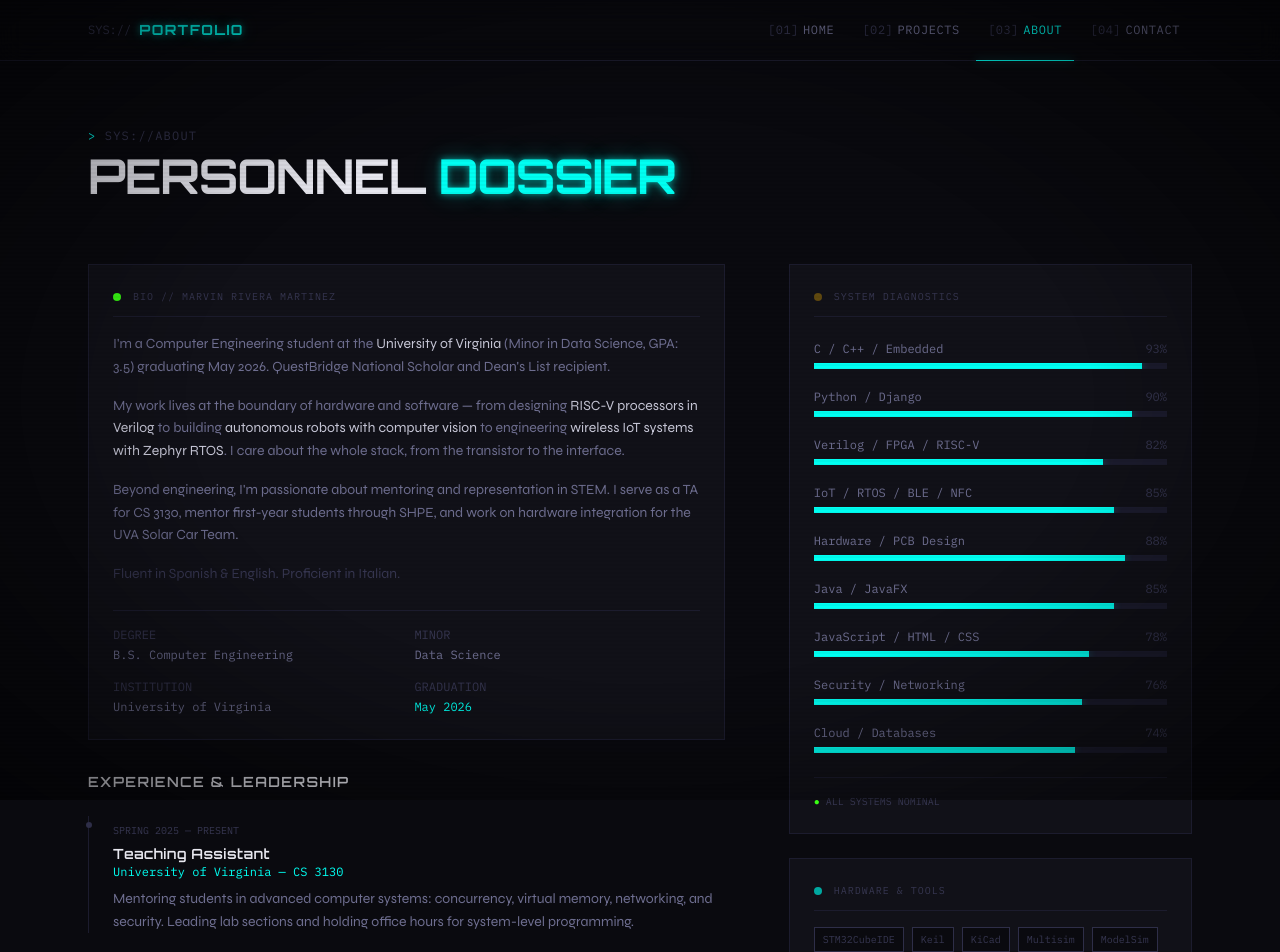
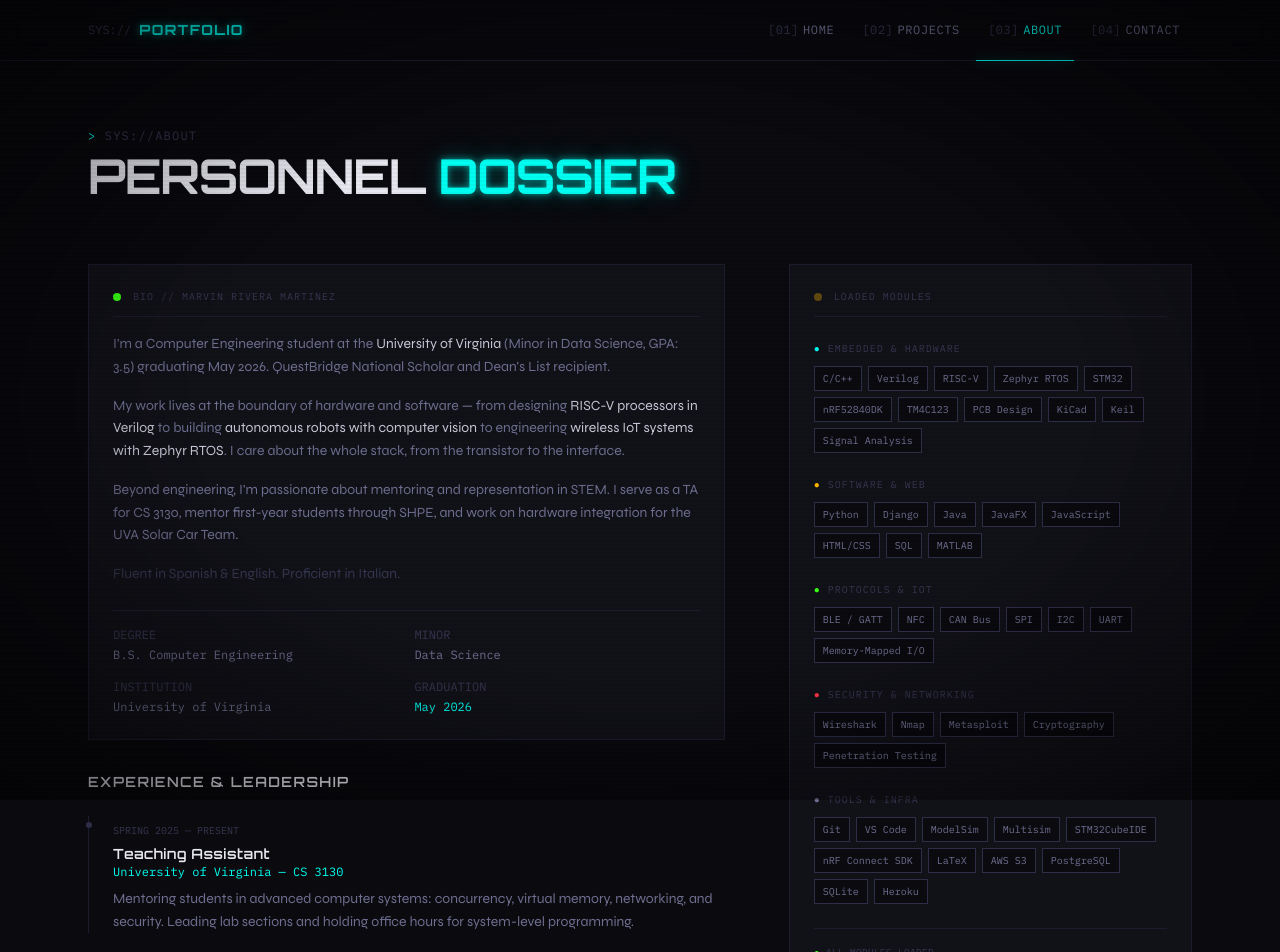
Before and after one commit to ariveram128/ariveram128.dev, a Next.js app: page /about in a window 1280 px wide. Shown: the top 952 px of the page. Built offline with nearby package versions, Linux system fonts and the light colour scheme.

Commit message:
redesign skills section

```diff
--- a/src/components/AboutContent.tsx
+++ b/src/components/AboutContent.tsx
@@ -2,16 +2,79 @@
 
 import { motion } from "framer-motion";
 
-const skills = [
-  { name: "C / C++ / Embedded", level: 93 },
-  { name: "Python / Django", level: 90 },
-  { name: "Verilog / FPGA / RISC-V", level: 82 },
-  { name: "IoT / RTOS / BLE / NFC", level: 85 },
-  { name: "Hardware / PCB Design", level: 88 },
-  { name: "Java / JavaFX", level: 85 },
-  { name: "JavaScript / HTML / CSS", level: 78 },
-  { name: "Security / Networking", level: 76 },
-  { name: "Cloud / Databases", level: 74 },
+const skillModules = [
+  {
+    category: "EMBEDDED & HARDWARE",
+    accent: "text-cyan",
+    items: [
+      "C/C++",
+      "Verilog",
+      "RISC-V",
+      "Zephyr RTOS",
+      "STM32",
+      "nRF52840DK",
+      "TM4C123",
+      "PCB Design",
+      "KiCad",
+      "Keil",
+      "Signal Analysis",
+    ],
+  },
+  {
+    category: "SOFTWARE & WEB",
+    accent: "text-amber",
+    items: [
+      "Python",
+      "Django",
+      "Java",
+      "JavaFX",
+      "JavaScript",
+      "HTML/CSS",
+      "SQL",
+      "MATLAB",
+    ],
+  },
+  {
+    category: "PROTOCOLS & IOT",
+    accent: "text-neon",
+    items: [
+      "BLE / GATT",
+      "NFC",
+      "CAN Bus",
+      "SPI",
+      "I2C",
+      "UART",
+      "Memory-Mapped I/O",
+    ],
+  },
+  {
+    category: "SECURITY & NETWORKING",
+    accent: "text-danger",
+    items: [
+      "Wireshark",
+      "Nmap",
+      "Metasploit",
+      "Cryptography",
+      "Penetration Testing",
+    ],
+  },
+  {
+    category: "TOOLS & INFRA",
+    accent: "text-dim",
+    items: [
+      "Git",
+      "VS Code",
+      "ModelSim",
+      "Multisim",
+      "STM32CubeIDE",
+      "nRF Connect SDK",
+      "LaTeX",
+      "AWS S3",
+      "PostgreSQL",
+      "SQLite",
+      "Heroku",
+    ],
+  },
 ];
 
 const timeline = [
@@ -44,37 +107,6 @@ const timeline = [
       "Contributing to diversity initiatives, organizing career panels, and supporting mentorship programs connecting students with industry professionals.",
   },
 ];
-
-function SkillBar({
-  name,
-  level,
-  index,
-}: {
-  name: string;
-  level: number;
-  index: number;
-}) {
-  return (
-    <div className="group">
-      <div className="mb-1.5 flex items-center justify-between font-mono text-xs">
-        <span className="text-dim transition-colors group-hover:text-body">
-          {name}
-        </span>
-        <span className="text-faint">{level}%</span>
-      </div>
-      <div className="h-1.5 w-full overflow-hidden bg-line">
-        <motion.div
-          className="h-full bg-cyan"
-          initial={{ width: 0 }}
-          whileInView={{ width: `${level}%` }}
-          viewport={{ once: true, margin: "-50px" }}
-          transition={{ duration: 1, delay: index * 0.08, ease: "easeOut" }}
-          style={{ boxShadow: "0 0 8px rgba(0,255,242,0.3)" }}
-        />
-      </div>
-    </div>
-  );
-}
 
 export function AboutContent() {
   return (
@@ -212,54 +244,43 @@ export function AboutContent() {
                 style={{ animation: "pulse-line 2s infinite" }}
               />
               <span className="font-mono text-[10px] tracking-widest text-faint">
-                SYSTEM DIAGNOSTICS
+                LOADED MODULES
               </span>
             </div>
 
-            <div className="space-y-5">
-              {skills.map((skill, i) => (
-                <SkillBar key={skill.name} {...skill} index={i} />
+            <div className="space-y-6">
+              {skillModules.map((mod, mi) => (
+                <motion.div
+                  key={mod.category}
+                  initial={{ opacity: 0, y: 8 }}
+                  whileInView={{ opacity: 1, y: 0 }}
+                  viewport={{ once: true }}
+                  transition={{ delay: mi * 0.08, duration: 0.35 }}
+                >
+                  <div className="mb-2.5 flex items-center gap-2">
+                    <span className={`font-mono text-[10px] ${mod.accent}`}>
+                      ●
+                    </span>
+                    <span className="font-mono text-[10px] tracking-widest text-faint">
+                      {mod.category}
+                    </span>
+                  </div>
+                  <div className="flex flex-wrap gap-1.5">
+                    {mod.items.map((item) => (
+                      <span
+                        key={item}
+                        className="border border-line-bright bg-base px-2 py-1 font-mono text-[10px] text-dim transition-colors hover:border-cyan/25 hover:text-body"
+                      >
+                        {item}
+                      </span>
+                    ))}
+                  </div>
+                </motion.div>
               ))}
             </div>
 
             <div className="mt-6 border-t border-line pt-4 font-mono text-[10px] text-faint">
-              <span className="text-neon">●</span> ALL SYSTEMS NOMINAL
-            </div>
-          </div>
-
-          {/* Tools & hardware */}
-          <div className="mt-6 border border-line bg-surface p-6">
-            <div className="mb-4 flex items-center gap-3 border-b border-line pb-3">
-              <div className="h-2 w-2 rounded-full bg-cyan-mid" />
-              <span className="font-mono text-[10px] tracking-widest text-faint">
-                HARDWARE & TOOLS
-              </span>
-            </div>
-            <div className="flex flex-wrap gap-2">
-              {[
-                "STM32CubeIDE",
-                "Keil",
-                "KiCad",
-                "Multisim",
-                "ModelSim",
-                "Oscilloscope",
-                "nRF52840DK",
-                "TM4C123",
-                "PCB Assembly",
-                "Wireshark",
-                "Nmap",
-                "Git",
-                "LaTeX",
-                "AWS S3",
-                "PostgreSQL",
-              ].map((tool) => (
-                <span
-                  key={tool}
-                  className="border border-line-bright bg-base px-2 py-1 font-mono text-[10px] text-faint transition-colors hover:border-cyan/20 hover:text-cyan/60"
-                >
-                  {tool}
-                </span>
-              ))}
+              <span className="text-neon">●</span> ALL MODULES LOADED
             </div>
           </div>
         </motion.div>
```
